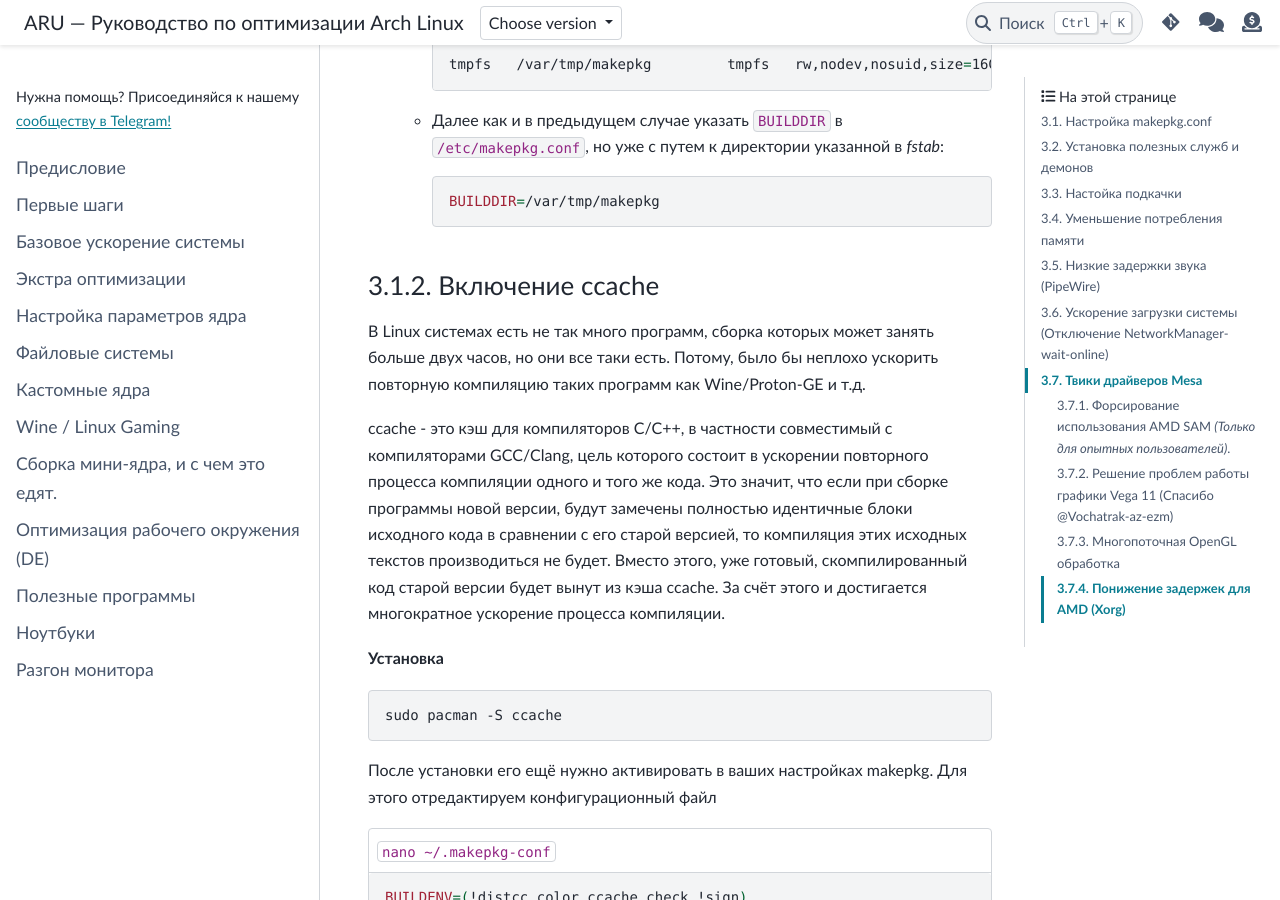
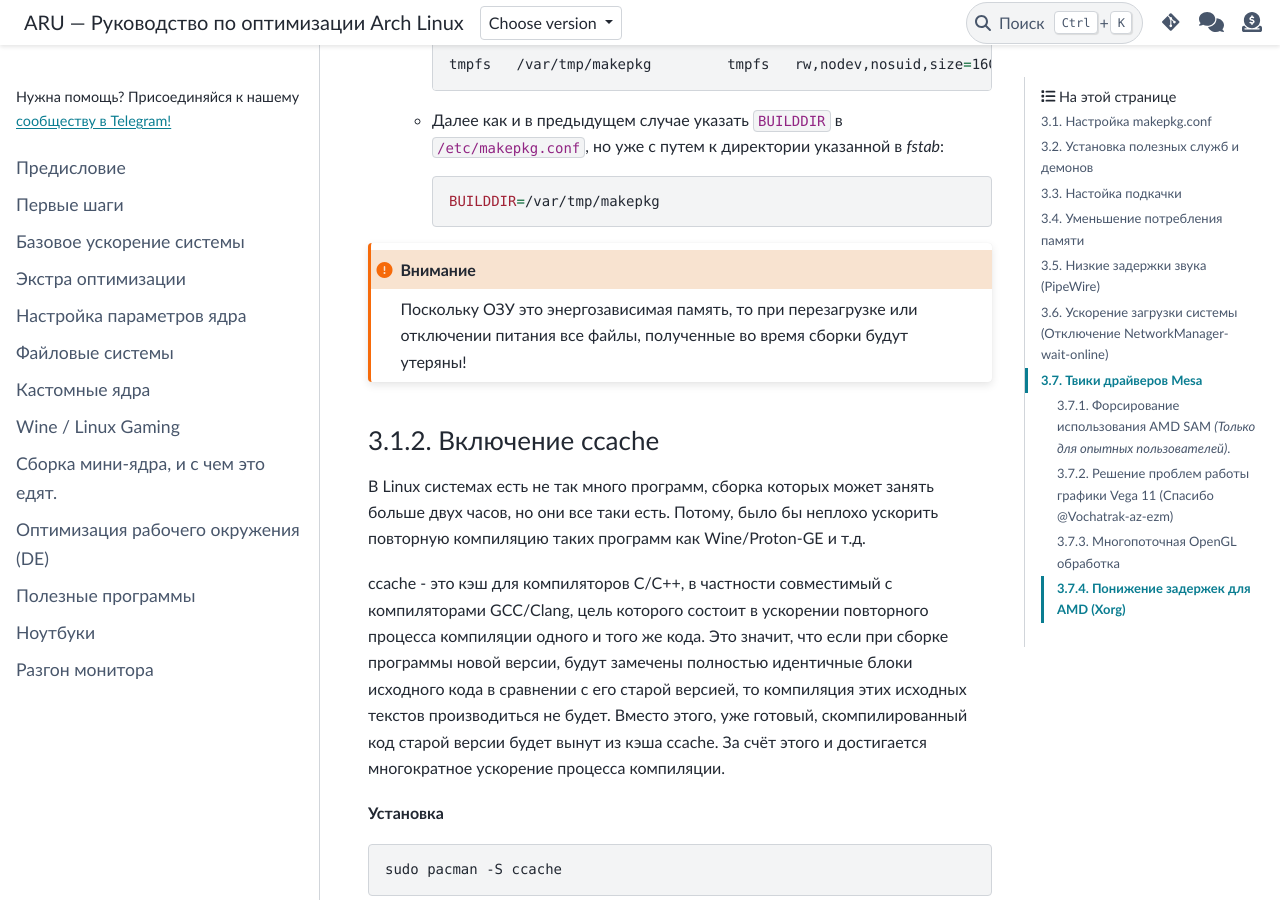
Before and after one commit to ventureoo/ARU, a Sphinx documentation site: the page built from docs/source/generic-system-acceleration.rst, in a window 1280 px wide and 900 px high, scrolled down 1615 px. Built offline with Sphinx 7.4.7 and the PyData theme 0.15.4, drawn with Linux system fonts in a browser that asks for light colours.

Commit message:
Обновить docs/source/generic-system-acceleration.rst

```diff
--- a/docs/source/generic-system-acceleration.rst
+++ b/docs/source/generic-system-acceleration.rst
@@ -81,6 +81,8 @@ Arch Linux - это фундамент, и требуется уйма надс
   - Далее как и в предыдущем случае указать ``BUILDDIR`` в ``/etc/makepkg.conf``, но уже с путем к директории указанной в *fstab*::
 
      BUILDDIR=/var/tmp/makepkg
+
+.. attention:: Поскольку ОЗУ это энергозависимая память, то при перезагрузке или отключении питания все файлы, полученные во время сборки будут утеряны!
 
 
 -----------------------
```
